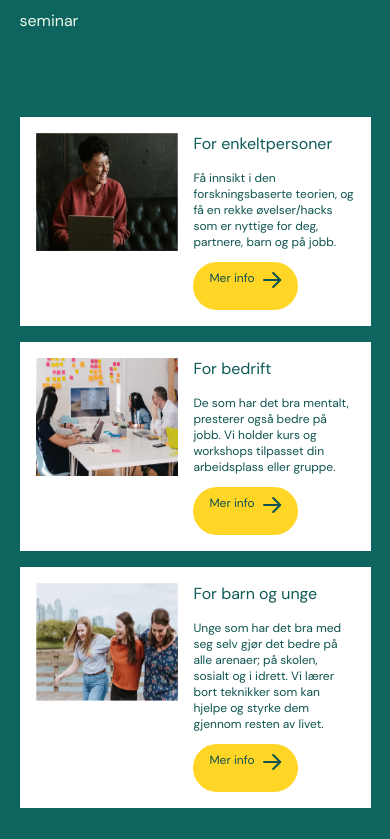
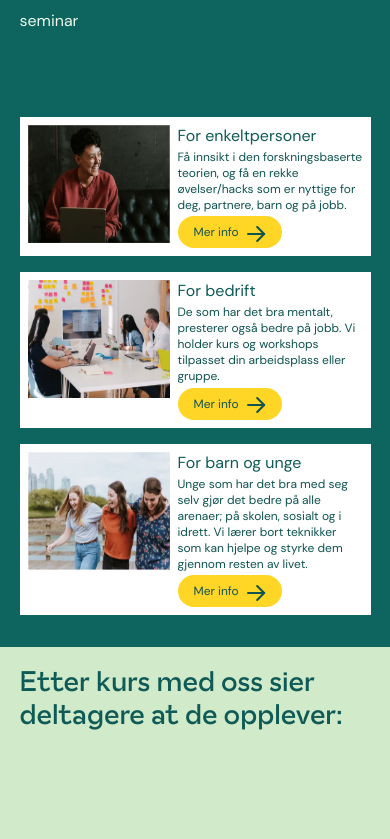
Before and after one commit to TrymVei/Young-Happy-Minds, a Next.js app in the folder yhm/: page / in a window 390 px wide. Shown: the part 1545-2384 px from the top of the page. Built offline with nearby package versions, Linux system fonts and the light colour scheme.

Commit message:
fix: coursecard

```diff
--- a/yhm/src/components/courseCard/courseCard.module.css
+++ b/yhm/src/components/courseCard/courseCard.module.css
@@ -84,6 +84,10 @@
 }
 
 @media (max-width: 700px) {
+  .courseCard__wrapper {
+    margin: 0.5rem;
+  }
+
   .courseCard__image {
     width: 142px;
     height: 118px;
@@ -96,11 +100,11 @@
 
   .courseCard__container {
     padding: 0;
-    padding-left: 5%;
+    padding-left: 0.5rem;
   }
 
-  .courseCard__container p:nth-last-child(1) {
-    font-size: var(--font-size-10);
+  .courseCard__container p {
+    margin-bottom: 0.2rem;
   }
 
   .courseCard button {
@@ -108,7 +112,7 @@
     font-size: var(--font-size-12);
     padding-left: 1rem;
     padding-right: 1rem;
-    height: 3rem;
+    height: 2rem;
     position: static;
   }
 
```
